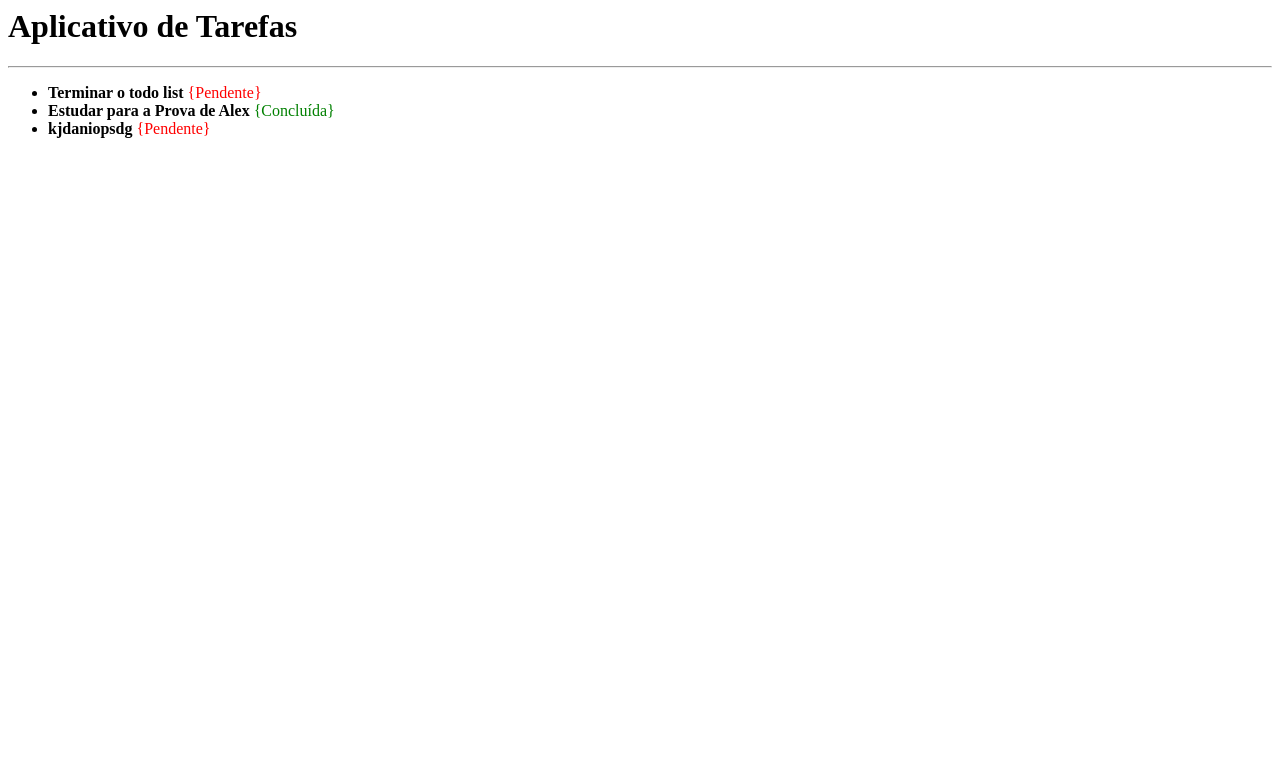
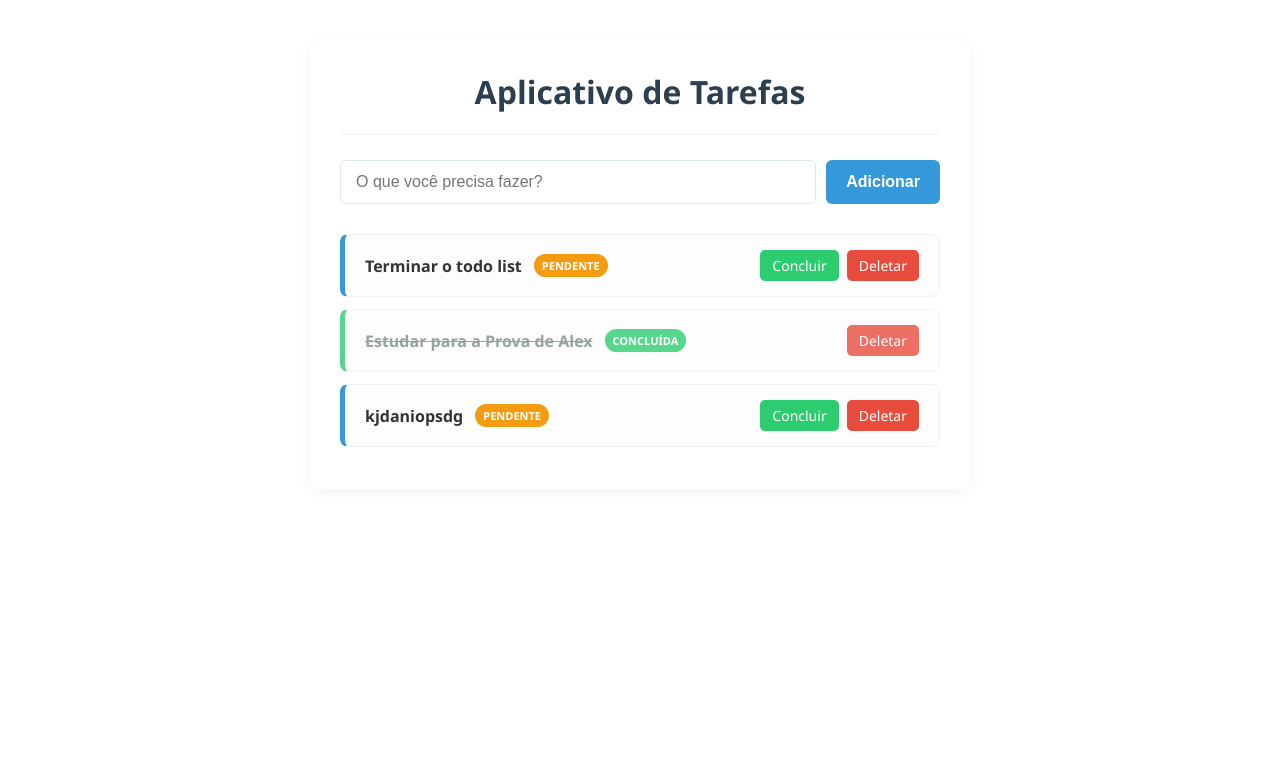
Before and after one commit to Lucas007Menezes/To-Do-List2, a Django app: page / in a window 1280 px wide. Shown: the top 783 px of the page. Run offline with Django 5.2, Linux system fonts and the light colour scheme; data comes from the database, SQL or seed files in the repository; both versions use the stored data as it was after the commit.

Commit message:
Feat: estilização

```diff
--- a/app_tarefas/templates/lista.html
+++ b/app_tarefas/templates/lista.html
@@ -1,15 +1,161 @@
+<!DOCTYPE html>
+<html lang="pt-br">
+<head>
+    <meta charset="UTF-8">
+    <meta name="viewport" content="width=device-width, initial-scale=1.0">
+    <title>Aplicativo de Tarefas</title>
+    <style>
+        body {
+            font-family: 'Segoe UI', Tahoma, Geneva, Verdana, sans-serif;
+            background-color: #f4f7f6;
+            color: #333;
+            max-width: 600px;
+            margin: 40px auto;
+            padding: 30px;
+            background: #ffffff;
+            border-radius: 12px;
+            box-shadow: 0 4px 15px rgba(0,0,0,0.05);
+        }
+        h1 {
+            text-align: center;
+            color: #2c3e50;
+            margin-top: 0;
+        }
+        hr {
+            border: 0;
+            height: 1px;
+            background: #eef2f5;
+            margin-bottom: 25px;
+        }
+        form {
+            display: flex;
+            gap: 10px;
+            margin-bottom: 30px;
+        }
+        input[type="text"] {
+            flex: 1;
+            padding: 12px 15px;
+            border: 1px solid #dce4ec;
+            border-radius: 6px;
+            font-size: 16px;
+            outline: none;
+            transition: border-color 0.2s;
+        }
+        input[type="text"]:focus {
+            border-color: #3498db;
+        }
+        button {
+            padding: 12px 20px;
+            background-color: #3498db;
+            color: white;
+            border: none;
+            border-radius: 6px;
+            cursor: pointer;
+            font-size: 16px;
+            font-weight: 600;
+            transition: background 0.2s;
+        }
+        button:hover {
+            background-color: #2980b9;
+        }
+        ul {
+            list-style: none;
+            padding: 0;
+            margin: 0;
+        }
+        li {
+            background: #fdfdfd;
+            margin-bottom: 12px;
+            padding: 15px 20px;
+            border-radius: 8px;
+            display: flex;
+            align-items: center;
+            justify-content: space-between;
+            border: 1px solid #eef2f5;
+            border-left: 5px solid #3498db;
+            transition: transform 0.2s, box-shadow 0.2s;
+        }
+        li:hover {
+            transform: translateY(-2px);
+            box-shadow: 0 4px 10px rgba(0,0,0,0.03);
+        }
+        li.concluida {
+            border-left-color: #2ecc71;
+            opacity: 0.8;
+        }
+        .task-content {
+            display: flex;
+            align-items: center;
+            gap: 12px;
+            flex: 1;
+        }
+        .task-title {
+            font-size: 16px;
+        }
+        li.concluida .task-title {
+            text-decoration: line-through;
+            color: #7f8c8d;
+        }
+        .status-badge {
+            font-size: 11px;
+            padding: 4px 8px;
+            border-radius: 12px;
+            color: white;
+            font-weight: bold;
+            text-transform: uppercase;
+        }
+        .status-concluida { background-color: #2ecc71; }
+        .status-pendente { background-color: #f39c12; }
+        .actions {
+            display: flex;
+            gap: 8px;
+        }
+        a {
+            text-decoration: none;
+            padding: 6px 12px;
+            border-radius: 5px;
+            font-size: 14px;
+            color: white;
+            transition: opacity 0.2s;
+            font-weight: 500;
+        }
+        a:hover { opacity: 0.85; }
+        .btn-concluir { background-color: #2ecc71; }
+        .btn-deletar { background-color: #e74c3c; }
+    </style>
+</head>
+<body>
+
     <h1>Aplicativo de Tarefas</h1>
     <hr>
 
+    <form method="POST">
+        {% csrf_token %}
+        <input type="text" name="novo_titulo" placeholder="O que você precisa fazer?" required>
+        <button type="submit">Adicionar</button>
+    </form>
+
     <ul>
         {% for item in tarefas %}
-    <li>
-        <strong>{{ item.titulo }}</strong>
+        <li class="{% if item.concluida %}concluida{% endif %}">
+            <div class="task-content">
+                <strong class="task-title">{{ item.titulo }}</strong>
                 {% if item.concluida %}
-        <span style="color: green;">{Concluída}</span>
+                    <span class="status-badge status-concluida">Concluída</span>
                 {% else %}
-        <span style="color: red">{Pendente}</span>
+                    <span class="status-badge status-pendente">Pendente</span>
                 {% endif %}
+            </div>
+
+            <div class="actions">
+                {% if not item.concluida %}
+                    <a href="/concluir/{{ item.id }}/" class="btn-concluir">Concluir</a>
+                {% endif %}
+                <a href="/deletar/{{ item.id }}/" class="btn-deletar">Deletar</a>
+            </div>
         </li>
         {% endfor %}
     </ul>
+
+</body>
+</html>
--- a/app_tarefas/urls.py
+++ b/app_tarefas/urls.py
@@ -2,5 +2,7 @@ from django.urls import path
 from . import views
 
 urlpatterns = [
-    path("", views.lista_tarefa, name="home")
+    path("", views.lista_tarefa, name="home"),
+    path("concluir/<int:tarefa_id>/", views.concluir_tarefa, name="concluir_tarefa"),
+    path("deletar/<int:tarefa_id>/", views.deletar_tarefa, name="deletar_tarefa"),
 ]
--- a/app_tarefas/views.py
+++ b/app_tarefas/views.py
@@ -1,8 +1,14 @@
-from django.shortcuts import render
+from django.shortcuts import render, redirect
 from .models import Tarefa
 
 # Create your views here.
 def lista_tarefa(request):
+    if request.method == 'POST':
+        novo_titulo = request.POST.get('novo_titulo')
+        if novo_titulo:
+            Tarefa.objects.create(titulo=novo_titulo)
+        return redirect('home')
+
     minhas_tarefas = Tarefa.objects.all()
 
     contexto = {
@@ -10,3 +16,14 @@ def lista_tarefa(request):
     }
 
     return render(request, 'lista.html', contexto)
+
+def concluir_tarefa(request, tarefa_id):
+    tarefa = Tarefa.objects.get(id=tarefa_id)
+    tarefa.concluida = True
+    tarefa.save()
+    return redirect('home')
+
+def deletar_tarefa(request, tarefa_id):
+    tarefa = Tarefa.objects.get(id=tarefa_id)
+    tarefa.delete()
+    return redirect('home')
```
Also changed, not shown: db.sqlite3. Lines whose indentation alone changed are shown as unchanged.
